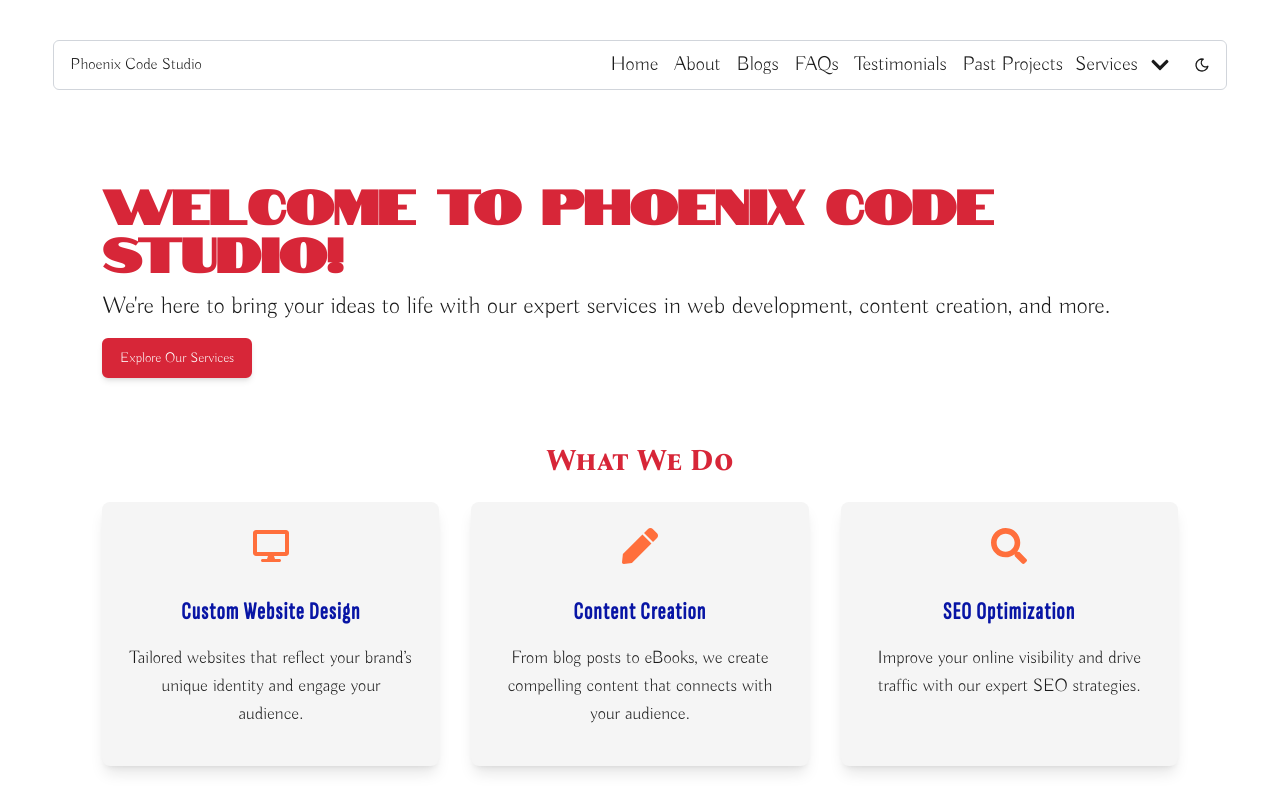
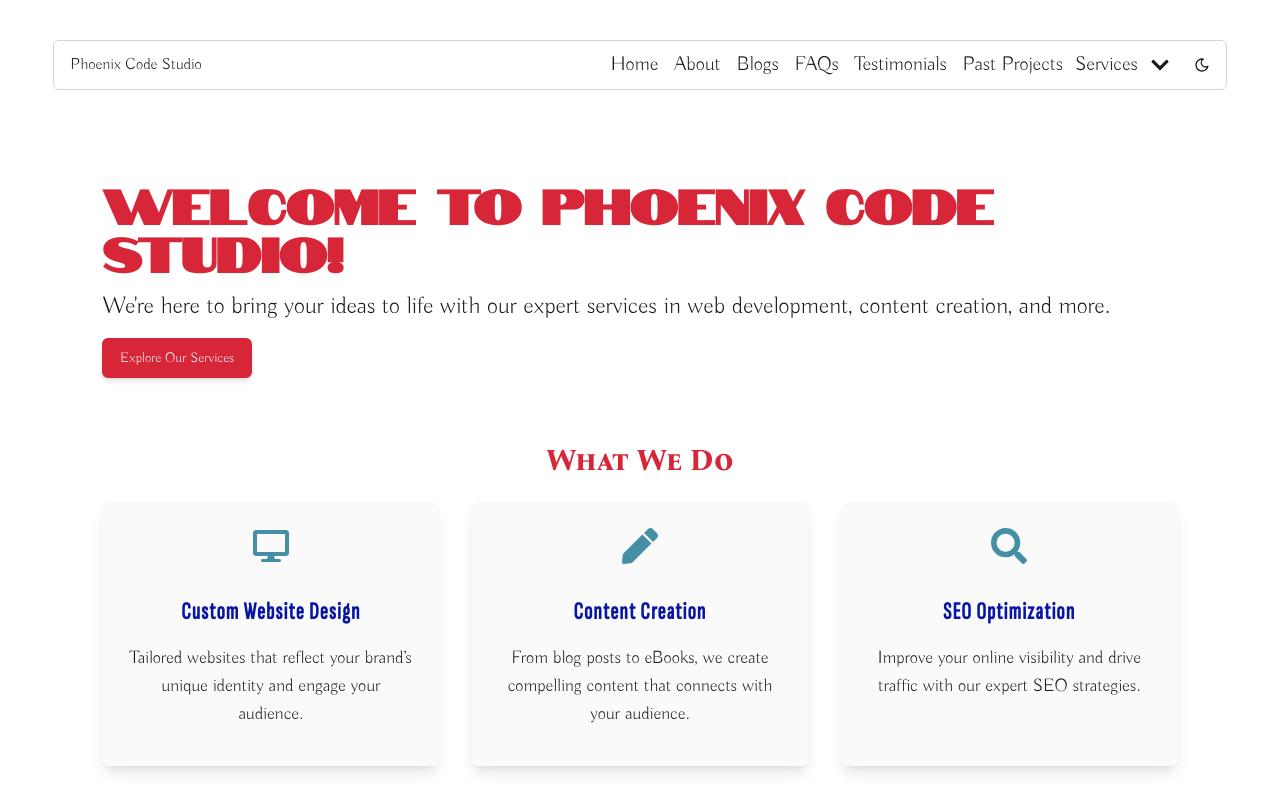
Before and after one commit to tmchuynh/phoenix-code-studio, a Next.js app: page / in a window 1280 px wide. Shown: the top 800 px of the page. Built offline with nearby package versions, Linux system fonts and the light colour scheme.

Commit message:
update accent colors

```diff
--- a/src/app/globals.css
+++ b/src/app/globals.css
@@ -12,7 +12,7 @@ body {
   :root {
     --background: #ffffff;
     --foreground: #1a1a1a;
-    --card: #f5f5f5;
+    --card: #f8f8f8b0;
     --card-foreground: #1a1a1a;
     --popover: #f5f5f5;
     --popover-foreground: #1a1a1a;
@@ -20,15 +20,15 @@ body {
     --primary-foreground: #ffffff;
     --secondary: #0815a5;
     --secondary-foreground: #ffffff;
-    --tertiary: #ff6f3c;
-    --tertiary-foreground: #1a1a1a;
+    --tertiary: #448fa3;
+    --tertiary-foreground: #ffffff;
     --muted: #e0e0e0;
     --muted-foreground: #6b7280;
-    --accent-1: #ff3e3e;
-    --accent-2: #ffcc33;
-    --accent-3: #d88a3b;
-    --accent-4: #ff6f3c;
-    --accent-5: #ff9a3c;
+    --accent-1: #866c46;
+    --accent-2: #415a77;
+    --accent-3: #3a5a40;
+    --accent-4: #d1be9c;
+    --accent-5: #bb9457;
     --accent-foreground: #ffffff;
     --destructive: #ff3e3e;
     --destructive-foreground: #ffffff;
@@ -59,7 +59,7 @@ body {
   .dark {
     --background: #0f0f0f;
     --foreground: #f5f5f5;
-    --card: #1c1c1c;
+    --card: #151515d2;
     --card-foreground: #f5f5f5;
     --popover: #1c1c1c;
     --popover-foreground: #f5f5f5;
@@ -67,15 +67,15 @@ body {
     --primary-foreground: #ffffff;
     --secondary: #f7f0f5;
     --secondary-foreground: #0f0f0f;
-    --tertiary: #ffa585;
+    --tertiary: #ec9779dc;
     --tertiary-foreground: #0f0f0f;
     --muted: #3a3a3a;
     --muted-foreground: #9e9e9e;
-    --accent-1: #ff3e3e;
-    --accent-2: #ffcc33;
-    --accent-3: #d88a3b;
-    --accent-4: #ff6f3c;
-    --accent-5: #ff9a3c;
+    --accent-1: #d9c29f;
+    --accent-2: #778da9;
+    --accent-3: #a3b18a;
+    --accent-4: #aa998f;
+    --accent-5: #bb9457;
     --accent-foreground: #ffffff;
     --destructive: #ff3e3edf;
     --destructive-foreground: #f9f9f9;
```
